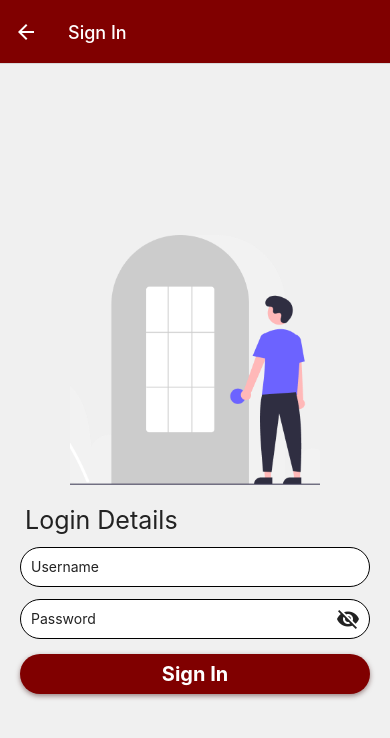
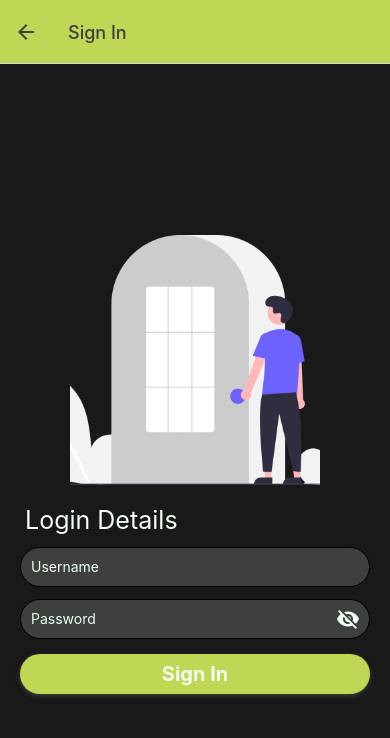
Before and after one commit to ysatynska/RunningApp, a React Native app: screen /login in a window 390 px wide. Shown: the top 738 px of the page. Built offline with nearby package versions, Linux system fonts and the light colour scheme.

Commit message:
Status bar changes based on headerColor's darkness

```diff
--- a/App.js
+++ b/App.js
@@ -1,4 +1,5 @@
 import React from 'react';
+import { StatusBar } from 'react-native';
 import { createNativeStackNavigator } from '@react-navigation/native-stack';
 import { NavigationContainer } from '@react-navigation/native';
 import ChooseGoal from './mainScreens/ChooseGoal.js';
@@ -38,6 +39,7 @@ export default function App() {
         <UserProvider>
             <ThemeProvider>
                 <NavigationContainer>
+                    <StatusBar barStyle= 'default'/>
                     <AppNavigator />
                 </NavigationContainer>
             </ThemeProvider>
--- a/helperComponents/ThemeContext.js
+++ b/helperComponents/ThemeContext.js
@@ -13,7 +13,7 @@ export const useTheme = () => useContext(ThemeContext);
 // Define the ThemeProvider that will wrap all components using dynamic theme
 export const ThemeProvider = ({ children }) => {
     const { user } = useUser();
-    const [theme, setTheme] = useState(themes.roanoke); // Default theme
+    const [theme, setTheme] = useState(themes.dark); // Default theme
 
     // Function to update theme when changed
     const toggleTheme = (themeName) => {
--- a/helperComponents/styles.js
+++ b/helperComponents/styles.js
@@ -65,9 +65,7 @@ export function getScreenOptionsStyles (theme) {
             backgroundColor: theme.header_color
         },
         headerTintColor: theme.small_bg_color,
-        cardStyle: {
-            backgroundColor: theme.bg_color
-        },
+        statusBarColor: 'auto',
     });
 };
 // export const screenOptionsStyles = StyleSheet.create({
```
